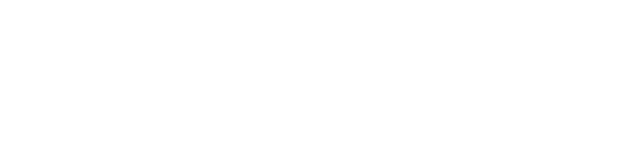
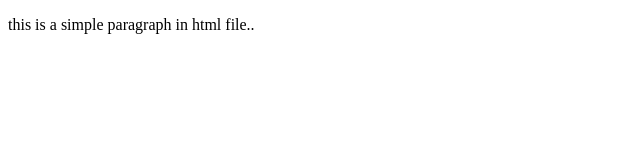
Before and after one commit to rakeshyadav9698/sample, a plain HTML site: page index.html in a window 1280 px wide. Shown: the whole page, without its empty margins (0-640 px from the left). Drawn offline with Linux system fonts and the light colour scheme.

Commit message:
feature-2-1 index.html updated

```diff
--- a/index.html
+++ b/index.html
@@ -4,6 +4,6 @@
 
     </head>
     <body>
-
+        <p>this is a simple paragraph in html file..</p>
     </body>
 </html>
```
